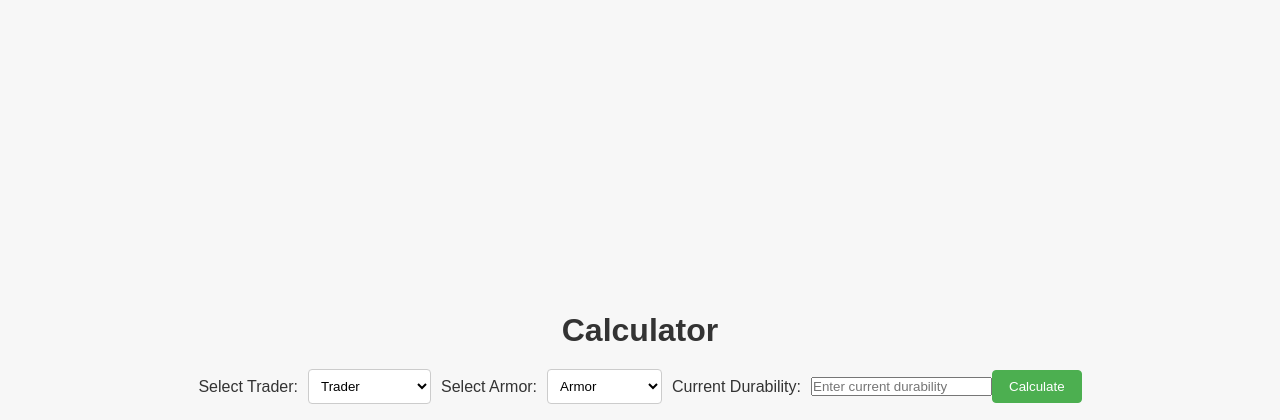
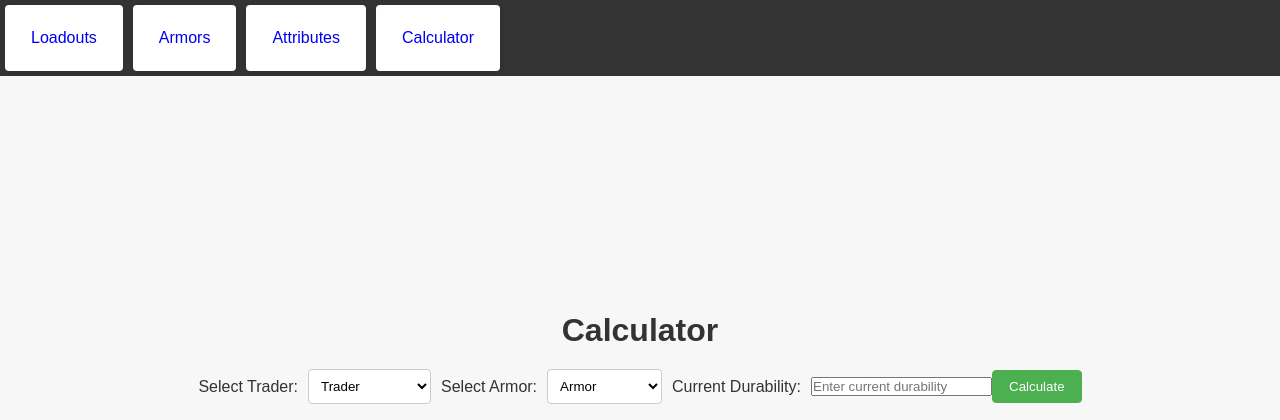
Before and after one commit to AndreAsuncion/CSE-111-Project, a Flask app: page /calculator in a window 1280 px wide. Shown: the top 420 px of the page. Run offline with Flask 3, Linux system fonts and the light colour scheme; data comes from the database, SQL or seed files in the repository.

Commit message:
Update calculator.html

```diff
--- a/templates/calculator.html
+++ b/templates/calculator.html
@@ -7,6 +7,15 @@
     <link rel="stylesheet" href="style.css">
 </head>
 <body>
+    <nav>
+        <ul>
+            <li><a href="/">Loadouts</a></li>
+            <li><a href="/armor">Armors</a></li>
+            <li><a href="/attribute">Attributes</a></li>
+            <li><a href="/calculator">Calculator</a></li>
+        </ul>
+    </nav>
+
     <h1>Calculator</h1>
     <form action="/calculator" method="post">
         <label for="trader">Select Trader:</label>
```
